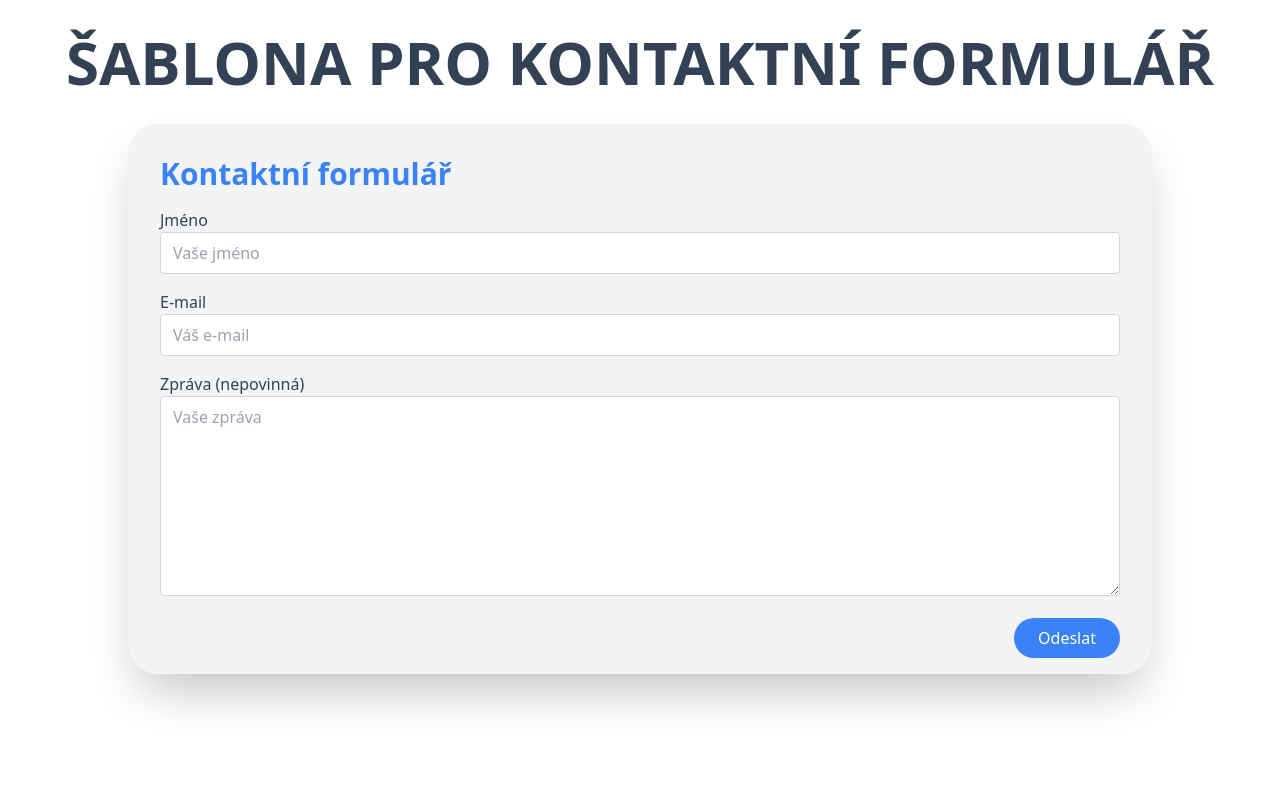
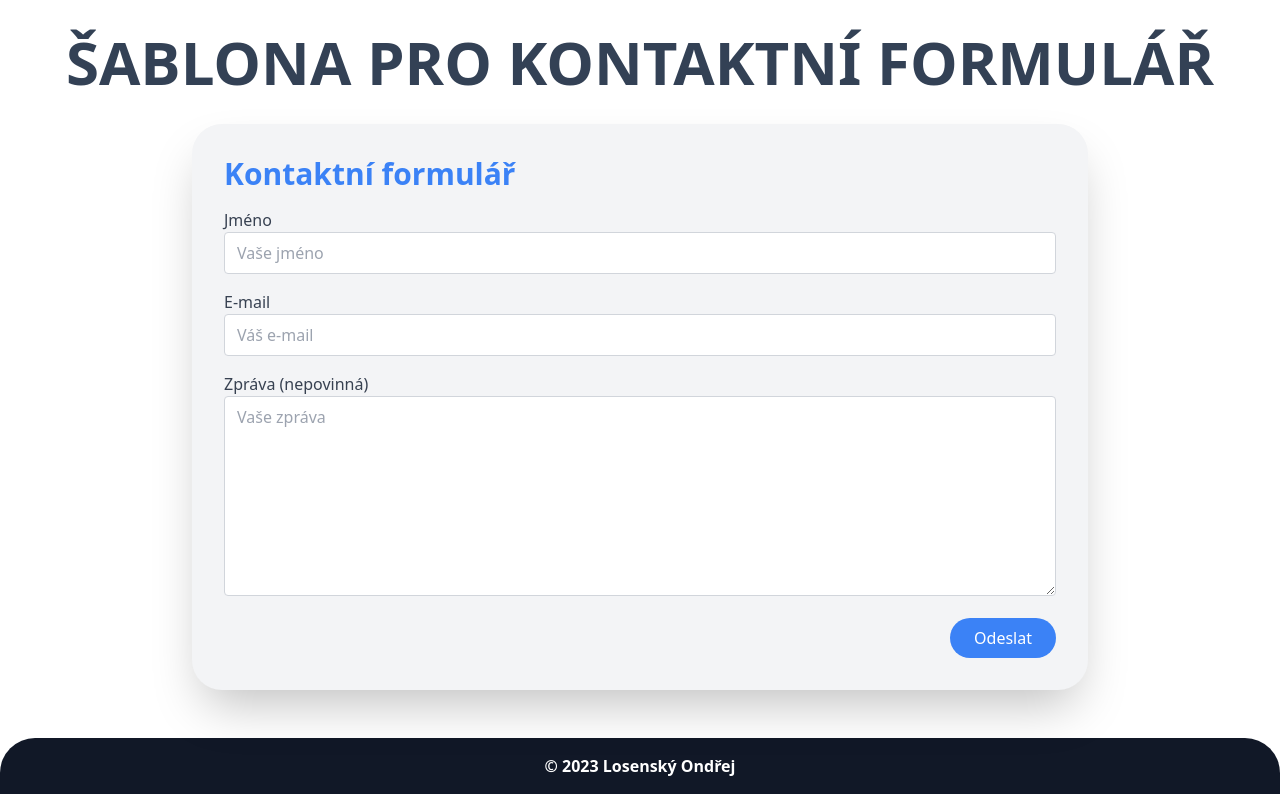
Before and after one commit to OndrejLosensky/email-contact-form, a React (Create React App) app: page / in a window 1280 px wide. Built offline with nearby package versions, Linux system fonts and the light colour scheme.

Commit message:
uprava vzhledu znovu + footer

```diff
--- a/src/App.js
+++ b/src/App.js
@@ -1,10 +1,12 @@
 import React from "react";
 import ContactForm from "./components/Contact Form/ContactForm";
+import Footer from "./components/footer/Footer";
 
 function App() {
   return (
     <section className="w-sceen h-full bg-bodyColor">
         <ContactForm/>
+        <Footer/>
     </section>
 
   );
--- a/src/components/Contact Form/ContactForm.js
+++ b/src/components/Contact Form/ContactForm.js
@@ -7,7 +7,7 @@ const ContactForm = () => {
 
 
             <div className="flex items-center justify-center">
-                <div className="bg-gray-100 p-8 rounded-[30px] shadow-2xl duration-300 w-[80%] h-[550px] mt-8 ">
+                <div className="bg-gray-100 p-8 rounded-[30px] shadow-2xl duration-300 w-[70%] h-[60%] mt-8 ">
                     <h1 className="text-3xl text-blue-500 font-semibold mb-4"> Kontaktní formulář</h1>
                     <form>
                         <div>
--- a/src/components/footer/Footer.js
+++ b/src/components/footer/Footer.js
@@ -1,24 +1,15 @@
 import React from "react";
 import CurrentYear from "./CurrentYear";
-import VerticalSeparator from "./VerticalSeparator";
-//import ScrollToTop2 from "./ScrollToTop";
+
 
 /* FOOTER sekce*/
 
 const Footer = () => {
 
-    const clickHandlerDeveloped = () => {
-        alert("Jak vznikal tento web...");
-    }
-
-    const clickHandlerCreateByMe = () => {
-        alert("Tento web jsem vytvořil já...")
-    }
-
     return (
         <section>
             {/* Spodní část FOOTERu, zde se nachází copyright a GDPR*/}
-            <footer className="bg-gray-900 text-bodyColor p-4" style={{borderTopLeftRadius: '35px', borderTopRightRadius: '35px'}}>
+            <footer className="bg-gray-900 text-bodyColor p-4 mt-12" style={{borderTopLeftRadius: '35px', borderTopRightRadius: '35px'}}>
                 <div className="container mx-auto flex justify-center items-center">
                     <p className="text-center font-semibold">
                          <CurrentYear/> {/*Už ne. Stačilo smazat padding-bottom-4*/} {/*Zavola Funkci CurrentYear ve které se automaticky mění daný rok, a obsahuje copyright se jménem*/}
```
